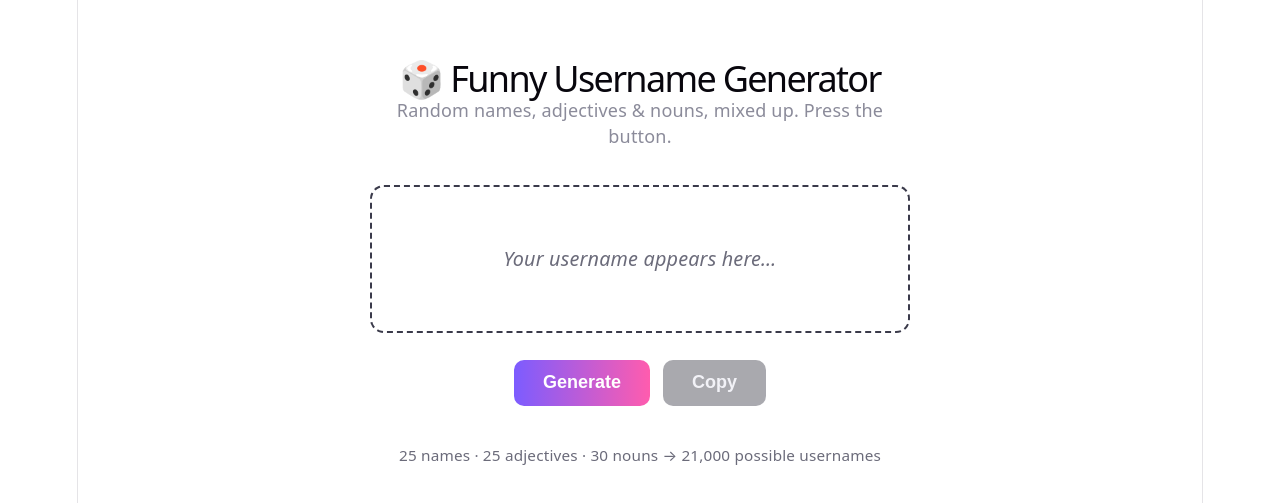
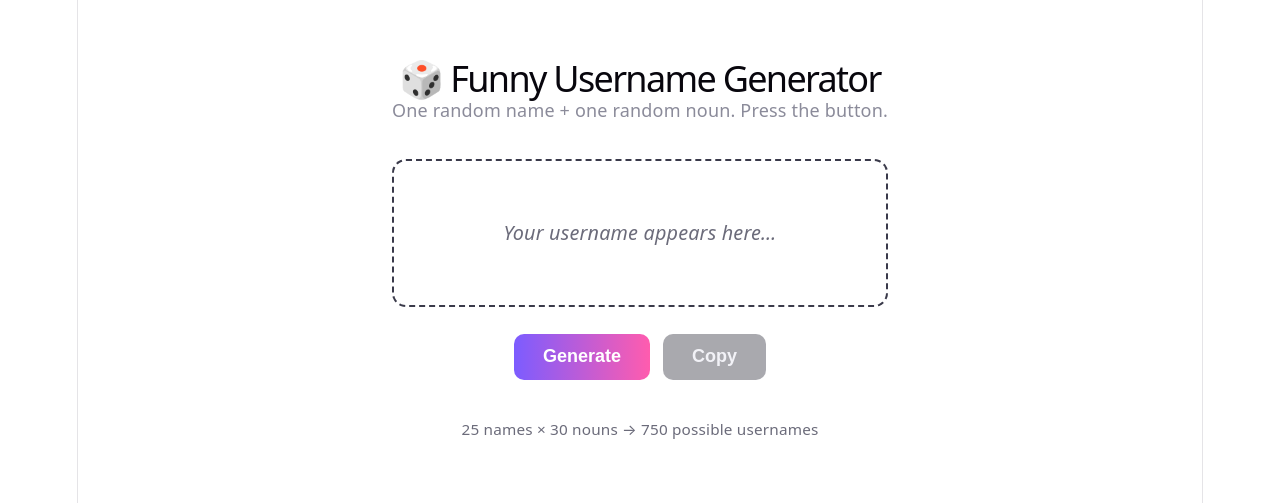
Before and after one commit to SamZewdu/funny-username-generator, a React (Vite) app: page / in a window 1280 px wide. Shown: the part 107-610 px from the top of the page. Built offline with nearby package versions, Linux system fonts and the light colour scheme.

Commit message:
Simplify generator back to name + noun
Remove the adjectives list and multi-pattern logic; a username is now
one random name/title + one random noun. Update tagline and footer.

```diff
--- a/src/App.jsx
+++ b/src/App.jsx
@@ -1,33 +1,20 @@
 import { useState } from "react";
-import { names, adjectives, nouns } from "./words";
+import { names, nouns } from "./words";
 import "./App.css";
 
 function pickRandom(list) {
   return list[Math.floor(Math.random() * list.length)];
 }
 
-// Each pattern is a function returning a username string. One is chosen at
-// random per press, so the *shape* of the result varies, not just the words.
-const patterns = [
-  () => `${pickRandom(names)} ${pickRandom(nouns)}`,
-  () => `${pickRandom(adjectives)} ${pickRandom(nouns)}`,
-  () => `The ${pickRandom(adjectives)} ${pickRandom(nouns)}`,
-  () => `${pickRandom(names)} ${pickRandom(adjectives)} ${pickRandom(nouns)}`,
-];
-
-// Total distinct usernames across all patterns (for the footer).
-const totalCombos =
-  names.length * nouns.length +
-  adjectives.length * nouns.length +
-  adjectives.length * nouns.length +
-  names.length * adjectives.length * nouns.length;
+// Total distinct usernames (for the footer).
+const totalCombos = names.length * nouns.length;
 
 function App() {
   const [username, setUsername] = useState(null);
   const [copied, setCopied] = useState(false);
 
   function generate() {
-    setUsername(pickRandom(patterns)());
+    setUsername(`${pickRandom(names)} ${pickRandom(nouns)}`);
     setCopied(false);
   }
 
@@ -40,7 +27,7 @@ function App() {
   return (
     <main className="app">
       <h1>🎲 Funny Username Generator</h1>
-      <p className="tagline">Random names, adjectives & nouns, mixed up. Press the button.</p>
+      <p className="tagline">One random name + one random noun. Press the button.</p>
 
       <div className="result" aria-live="polite">
         {username ? (
@@ -60,8 +47,8 @@ function App() {
       </div>
 
       <footer>
-        {names.length} names · {adjectives.length} adjectives ·{" "}
-        {nouns.length} nouns → {totalCombos.toLocaleString()} possible usernames
+        {names.length} names × {nouns.length} nouns →{" "}
+        {totalCombos.toLocaleString()} possible usernames
       </footer>
     </main>
   );
--- a/src/words.js
+++ b/src/words.js
@@ -1,6 +1,6 @@
-// Three source lists. The generator randomly picks a PATTERN (see App.jsx)
-// and fills it from these, so output shape varies for more variety/humor.
-// Examples: "Captain Pickle", "Soggy Wizard", "The Feral Gravy", "Big Doctor Sneeze"
+// Two source lists for the generator.
+// A username = one random NAME/TITLE + one random NOUN/OBJECT.
+// Examples: "Captain Pickle", "King Waffle", "Big Doctor Sneeze"
 
 export const names = [
   "Michael",
@@ -28,34 +28,6 @@ export const names = [
   "Pope",
   "Coach",
   "Grandma",
-];
-
-export const adjectives = [
-  "Soggy",
-  "Feral",
-  "Sleepy",
-  "Angry",
-  "Greasy",
-  "Sneaky",
-  "Damp",
-  "Mighty",
-  "Crusty",
-  "Anxious",
-  "Sassy",
-  "Chunky",
-  "Wobbly",
-  "Spicy",
-  "Forbidden",
-  "Discount",
-  "Haunted",
-  "Reformed",
-  "Mildly-Concerned",
-  "Suspicious",
-  "Unhinged",
-  "Vintage",
-  "Bootleg",
-  "Radioactive",
-  "Emotional",
 ];
 
 export const nouns = [
```
